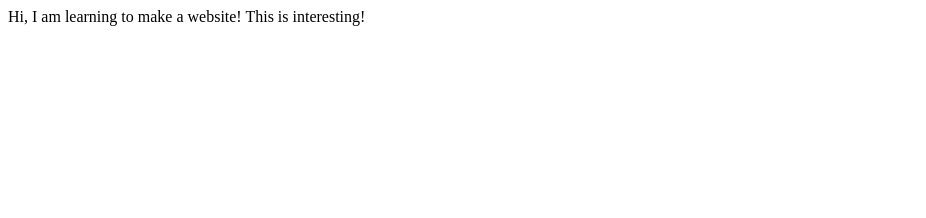
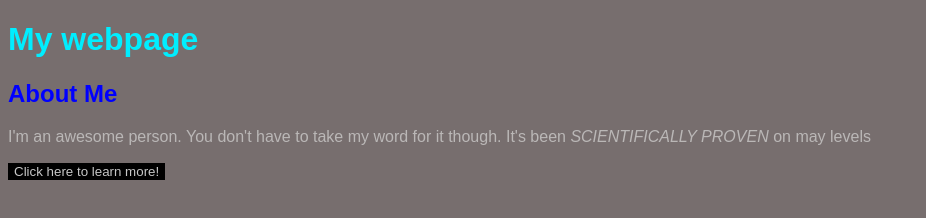
Before and after one commit to mkongable/LeetCode, a plain HTML site: page feb2023/learnToMakeWebsite/index.html in a window 1280 px wide. Shown: the whole page, without its empty margins (0-926 px from the left). Drawn offline with Linux system fonts and the light colour scheme.

Commit message:
Working on learning HTML and CSS. Learned how to set up the basic HTML functions and simple CSS styling.
Signed off,
MK

```diff
--- a/feb2023/learnToMakeWebsite/index.html
+++ b/feb2023/learnToMakeWebsite/index.html
@@ -1,12 +1,35 @@
 <!DOCTYPE html>
 <html lang="en">
-<head>
-    <meta charset="UTF-8">
-    <meta http-equiv="X-UA-Compatible" content="IE=edge">
-    <meta name="viewport" content="width=device-width, initial-scale=1.0">
-    <title>Document</title>
-</head>
-<body>
-    Hi, I am learning to make a website! This is interesting!
-</body>
+    <head>
+        <title>My Page!</title>
+        <style>
+            body {
+                background-color: rgb(119, 110, 110);
+                font-family: Arial, Helvetica, sans-serif
+            }
+            h1 {
+                color: rgb(0, 238, 255);
+            }
+            h2 {
+                color: blue;
+            }
+            p {
+                color: rgb(252, 255, 254);
+                opacity: 0.5;
+            }
+            button {
+                color: rgb(199, 199, 199);
+                background-color: black;
+                border: none;
+            }
+        </style>
+    </head>
+    <body>
+        <h1>My webpage</h1>
+        <h2>About Me</h2>
+        <p>I'm an awesome person. You don't have to take my word for it though.
+            It's been <em>SCIENTIFICALLY PROVEN</em> on may levels
+        </p>
+        <button>Click here to learn more!</button>
+    </body>
 </html>
```
